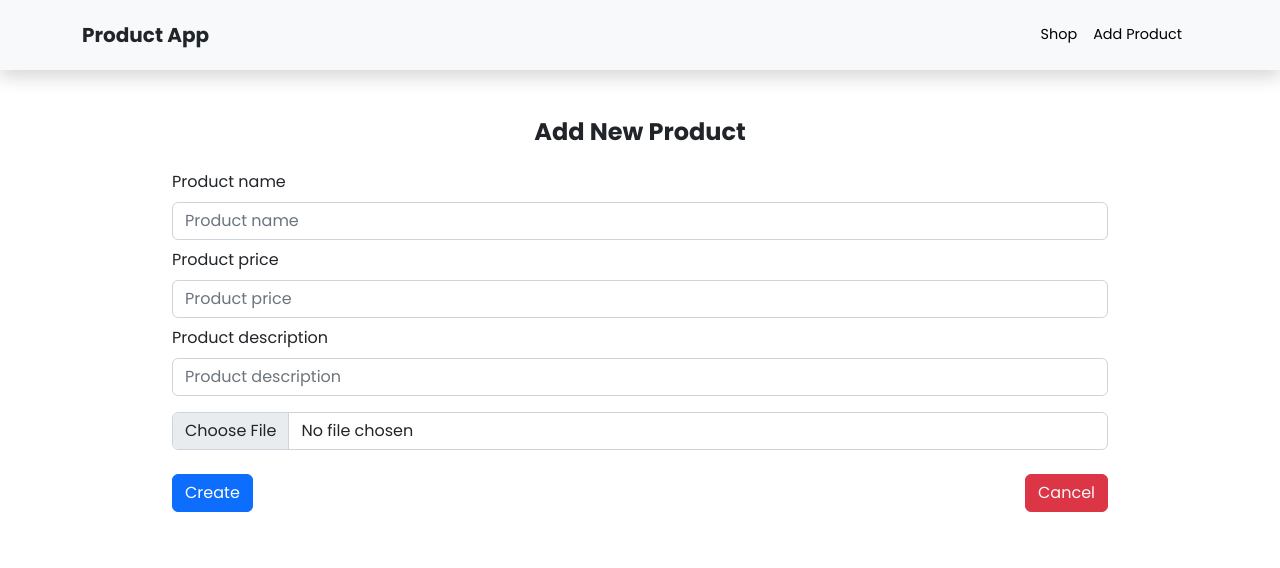
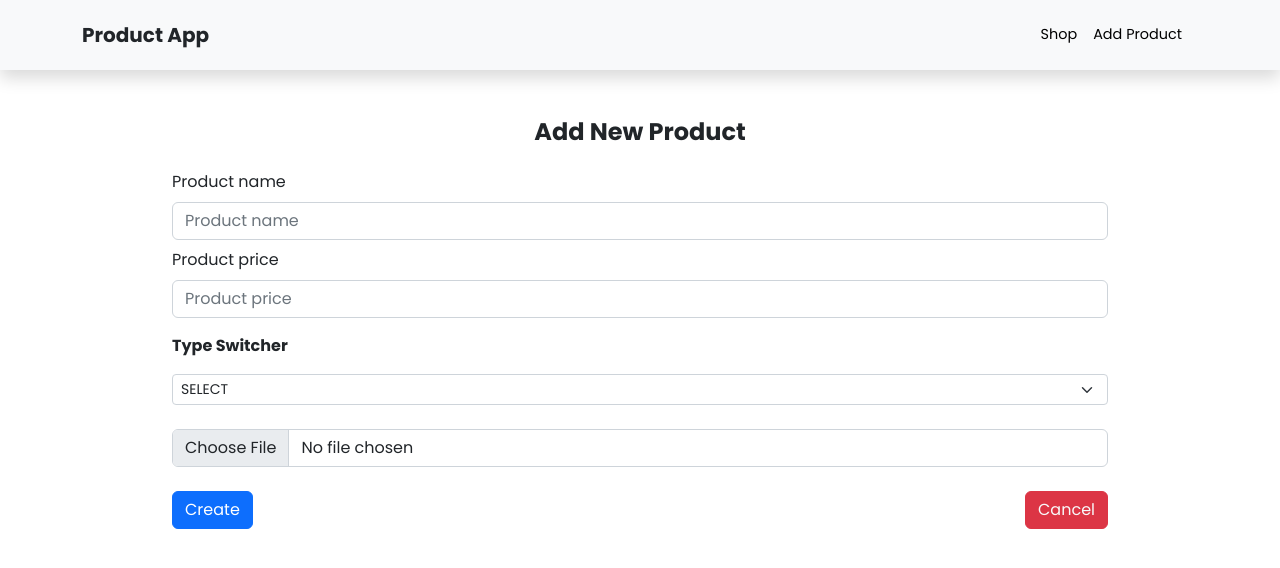
Before and after one commit to Praisecodes/shopping-cart, a React (Create React App) app: page /create in a window 1280 px wide. Shown: the top 568 px of the page. Built offline with nearby package versions, Linux system fonts and the light colour scheme.

Commit message:
Added the form-type switcher

```diff
--- a/src/pages/addProduct/addProduct.jsx
+++ b/src/pages/addProduct/addProduct.jsx
@@ -3,6 +3,12 @@ import handleSubmit from "../../apis/createProduct";
 import { Link } from "react-router-dom";
 import { useNavigate } from "react-router-dom";
 import Swal from "sweetalert2";
+import { Form } from "react-bootstrap";
+import {
+  DVDFormDescription,
+  BookFormDescription,
+  FurnitureFormDescription,
+} from "./formSwitchers";
 
 export default function AddProduct() {
   const [buttonDisabled, setButtonDisabled] = useState(false);
@@ -29,6 +35,23 @@ export default function AddProduct() {
         title: "Error",
         text: "An error occured while creating product!",
       });
+    }
+  };
+
+  const differentFormArray = [
+    DVDFormDescription,
+    FurnitureFormDescription,
+    BookFormDescription,
+  ];
+  const [formToRender, setFormToRender] = useState(
+    <React.Fragment></React.Fragment>
+  );
+
+  const handleFormTypeToggle = (e) => {
+    for (let i = 0; i < differentFormArray.length; i++) {
+      if (parseInt(e.target.value) === i) {
+        setFormToRender(differentFormArray[i]);
+      }
     }
   };
 
@@ -70,21 +93,29 @@ export default function AddProduct() {
           />
         </section>
 
-        <section>
-          <label htmlFor="product_description" className="my-2">
-            Product description
+        <section className="form-switcher my-2" id="productType">
+          <label htmlFor="type_switcher" className="my-2 fw-bold">
+            Type Switcher
           </label>
-
-          <input
-            type="text"
-            placeholder="Product description"
-            className="form-control"
-            name="product_description"
-            required
-          />
+          <Form.Group
+            controlId="prouctType"
+            onChange={(e) => handleFormTypeToggle(e)}
+            className="my-2"
+          >
+            <Form.Select size="sm">
+              <option value="NULL">SELECT</option>
+              <option value="0">DVD </option>
+              <option value="1">Furniture</option>
+              <option value="2">Book</option>
+            </Form.Select>
+          </Form.Group>
         </section>
 
-        <section className="my-3">
+        <section className="product-description-container">
+          {formToRender && formToRender}
+        </section>
+
+        <section className="my-4">
           <input
             type="file"
             placeholder="Product image"
--- a/src/pages/addProduct/formSwitchers.jsx
+++ b/src/pages/addProduct/formSwitchers.jsx
@@ -0,0 +1,69 @@
+import { Form } from "react-bootstrap";
+
+export const DVDFormDescription = () => {
+  return (
+    <section className="dvd-form-description my-2">
+      <Form.Group controlId="DVD">
+        <Form.Label className="small">Size {"(Mb)"}</Form.Label>
+        <Form.Control
+          type="number"
+          min="1"
+          placeholder="Enter dvd size"
+          name="dvd_size"
+        />
+      </Form.Group>
+    </section>
+  );
+};
+
+export const FurnitureFormDescription = () => {
+  return (
+    <section className="furniture-form-description my-2">
+      <Form.Group controlId="Furniture">
+        <Form.Label className="small">Height {"(CM)"}</Form.Label>
+        <Form.Control
+          type="number"
+          min="1"
+          placeholder="Enter furniture height"
+          name="furniture_height"
+        />
+      </Form.Group>
+
+      <Form.Group controlId="Furniture">
+        <Form.Label className="small">Width {"(CM)"}</Form.Label>
+        <Form.Control
+          type="number"
+          min="1"
+          placeholder="Enter furniture width"
+          name="furniture_width"
+        />
+      </Form.Group>
+
+      <Form.Group controlId="Furniture">
+        <Form.Label className="small">Length {"(CM)"}</Form.Label>
+        <Form.Control
+          type="number"
+          min="1"
+          placeholder="Enter furniture length"
+          name="furniture_length"
+        />
+      </Form.Group>
+    </section>
+  );
+};
+
+export const BookFormDescription = () => {
+  return (
+    <section className="book-form-description my-2">
+      <Form.Group controlId="Book">
+        <Form.Label className="small">Weight {"(KG)"}</Form.Label>
+        <Form.Control
+          type="number"
+          min="1"
+          placeholder="Enter book weight"
+          name="book_size"
+        />
+      </Form.Group>
+    </section>
+  );
+};
```
